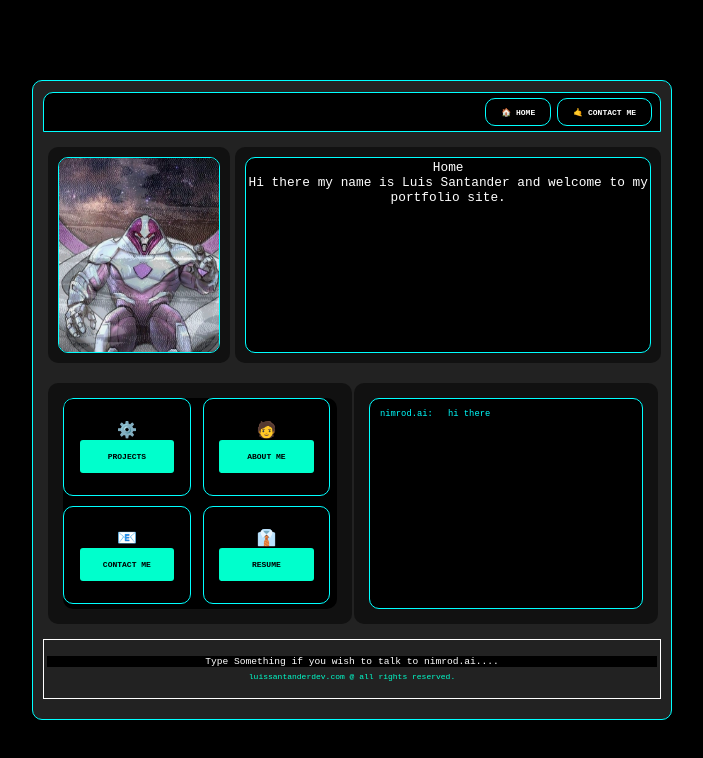
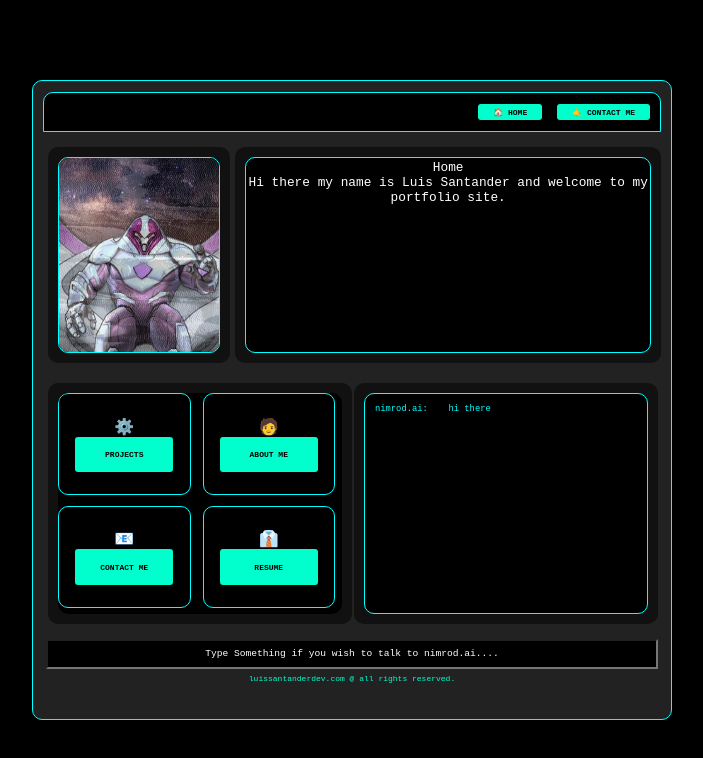
Before and after one commit to luissantanderpro-x/luissantanderdev.com-portfolio-front-end, a React (Create React App) app: page / in a window 1280 px wide. Shown: the top 758 px of the page, without its empty margins (288-991 px from the left). Built offline with nearby package versions, Linux system fonts and the light colour scheme.

Commit message:
refactored code and worked on styling.

```diff
--- a/src/App.tsx
+++ b/src/App.tsx
@@ -50,13 +50,12 @@ const App = () => {
   const [screen, setScreen] = useState(menuComponents[currentScreen]);
   const [inputField, setInputField] = useState<string>('')
 
-  // This changes the state as the client talks to the Model which will change the state.
   const handleInputChange = (e: React.ChangeEvent<HTMLInputElement>) => {
       setInputField(e.target.value)
   }
 
   // TODO: When Pressing Enter This Piece of Code will talk to the backend.
-  //       Will interact with the AI Model that I am working in.
+  //       Will interact with the AI Model that I am working on.
   const handleKeyPressed = (e: React.KeyboardEvent<HTMLInputElement>) => {
       if (e.key === 'Enter') {
           setInputField('');
@@ -107,10 +106,19 @@ const App = () => {
     <div className="container">
 
         <div className="header">
-            <div className="header-buttons">
-                <button id='home' onClick={(e) => handleClick(e)}>🏠 Home</button>
-                <button id='contact_me' onClick={(e) => handleClick(e)}>🤙 Contact Me</button>
-            </div>
+                <button
+                  id='home'
+                  className='header-buttons'
+                  onClick={(e) => handleClick(e)}
+                  >
+                    🏠 Home
+                </button>
+                <button
+                  id='contact_me'
+                  className='header-buttons'
+                  onClick={(e) => handleClick(e)}>
+                    🤙 Contact Me
+                </button>
         </div>
 
         <div className="top-grid">
--- a/src/sass/style.scss
+++ b/src/sass/style.scss
@@ -63,47 +63,62 @@ body {
 
 .header {
     display: flex;
+    align-items: center;
     justify-content: right;
+    gap: 5px;
     margin-top: 10px;
     border-top-left-radius: 10px;
     border-top-right-radius: 10px;
     background-color: black;
     border: 1px solid $color-cyan;
 
-    .header-buttons {
-        display: flex;
-        justify-content: center;
-        align-items: center;
-        justify-items: center;
-        padding: 5px;
+    &-buttons {
+        @extend .center-flex;
+        font-size: 0.5rem;
+        font-weight: bold;
+        margin-right: 10px;
+        height: 25%;
+    }
+}
 
-        height: 100%;
+// MARK: Scroll Bar Styling
+
+@mixin scrollbar($size, $foreground-color, $background-color: mix($foreground-color, white, 50%)) {
+
+    // For Google Chrome and Safari
+    &::-webkit-scrollbar {
+        width: $size;
+        height: $size;
     }
 
-    button {
-        @extend .center-flex;
-        background-color: black;
-        border: 1px solid $color-cyan;
-        margin: 3px;
-        cursor: pointer;
-        font-weight: bold;
-        font-size: 0.5rem;
-        border-radius: 10px;
-        transition: background-color 0.3s ease;
-        color: white;
-        height: 100%;
+    &::-webkit-scrollbar-thumb {
+        background: $foreground-color;
     }
+
+    &::-webkit-scrollbar-track {
+        background: $background-color;
+    }
+
+    // Internet Explorer
+    scrollbar-face-color: $foreground-color;
+    scrollbar-track-color: $background-color;
+
+    // Modern browser support (Chrome 53+, Firefox 104+)
+    scrollbar-width: thin;
+    scrollbar-color: $foreground-color $background-color;
 }
 
 /* Grid Items */
 .grid-item {
     background-color: #111;
     border-radius: 10px;
-    padding: 15px;
+    padding: 10px;
     text-align: center;
     transition: background-color 0.3s ease, box-shadow 0.3s ease;
 
     overflow: hidden;
+
+    @include scrollbar(10px, $color-cyan, black)
 }
 
 .grid-item:hover {
@@ -254,6 +269,8 @@ button:hover {
         width: 100%;
         height: 100%;
         overflow: auto;
+
+        @include scrollbar(10px, $color-cyan, black);
     }
 }
 
@@ -309,6 +326,8 @@ button:hover {
         overflow-y: scroll;
         height: 95%;
 
+        @include scrollbar(10px, $color-cyan, black);
+
         &-name-label {
             grid-row: 1;
             grid-column: 1 / 2;
@@ -360,17 +379,13 @@ button:hover {
 // MARK: TP: Professional Links
 
 .professional-links-screen {
-
     @extend .center-flex;
     flex-direction: column;
-
-    height: 100%;
-
+    background-color: #000;
     border: 1px solid $color-cyan;
     border-radius: 10px;
     padding: 10px;
-
-    background-color: #000;
+    height: 100%;
 
     &-header {
         font-size: 0.8rem;
@@ -450,10 +465,6 @@ button:hover {
         overflow: hidden;
         white-space: nowrap;
     }
-
-    // &-icon {
-    //     background-color: red;
-    // }
 }
 
 
@@ -476,7 +487,7 @@ button:hover {
 
 .command-shell-item {
     display: grid;
-    grid-gap: 5px;
+    grid-gap: 8px;
     grid-template-columns: 25% 75%;
 
     div {
@@ -487,28 +498,18 @@ button:hover {
 /* MARK: - Footer Area */
 
 .footer {
-    @extend .center-flex;
+    display: flex;
+    align-items: center;
     flex-direction: column;
-
-    // border-top: 2px solid #00ffcc;
     color: #00ffcc;
-
-    border: 1px solid white;
-
-
-    // background-color: blue;
-
     height: 60%;
 
     .footer-input {
-      border-style: none;
-
       background-color: black;
-
       font-size: 0.6rem;
-
+      margin-bottom: 5px;
+      height: 50%;
       width: 99%;
-      margin-bottom: 5px;
 
     //   visibility: hidden; // Change this when we fix on the input logic
 
```
